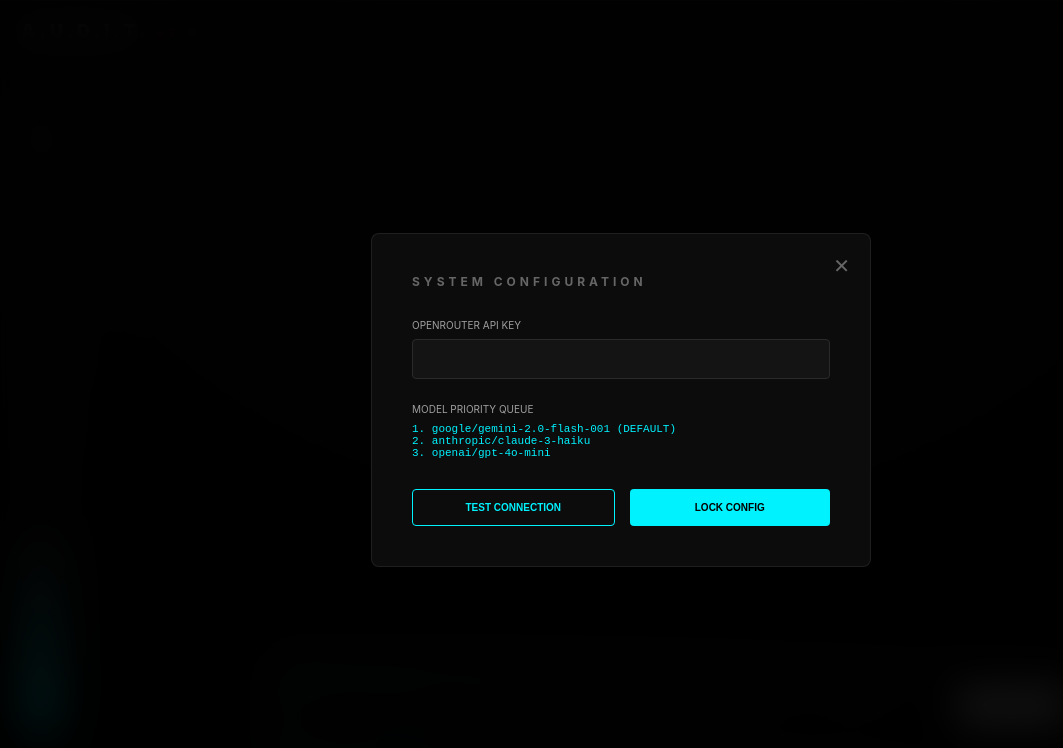
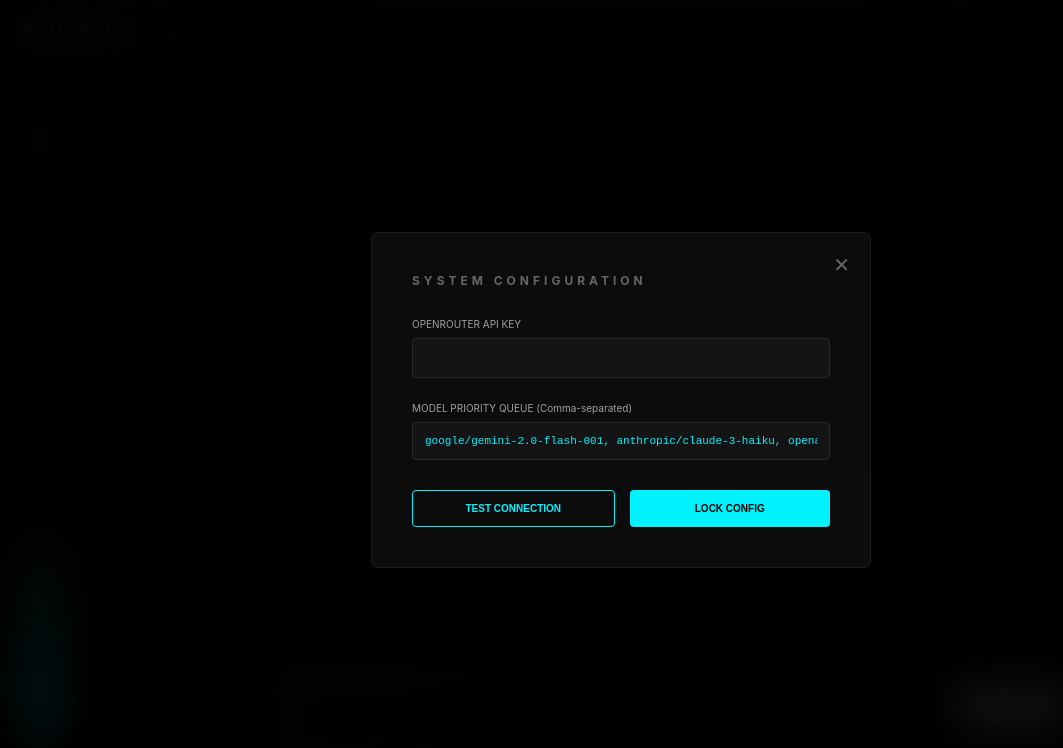
Before and after one commit to LokiLaufeyson-TheTrickster/A.U.D.I.T., a Next.js app in the folder frontend/: page / in a window 1280 px wide. Both pictures are taken after a click on the button "SETTINGS". Shown: the top 748 px of the page, without its empty margins (19-1082 px from the left). Built offline with nearby package versions, Linux system fonts and the light colour scheme.

Commit message:
Update: Added custom model priority, Hedonist persona, and vector persistence. Updated walkthrough based on feedback.

```diff
--- a/frontend/src/app/page.tsx
+++ b/frontend/src/app/page.tsx
@@ -21,6 +21,11 @@
 
     try {
       const config = await db.configs.get('openrouter_key');
+      const priorityConfig = await db.configs.get('model_priority');
+      const model_priority = priorityConfig?.value
+        ? priorityConfig.value.split(',').map((m: string) => m.trim())
+        : ["google/gemini-2.0-flash-001", "anthropic/claude-3-haiku", "openai/gpt-4o-mini"];
+
       const response = await fetch('http://localhost:8000/analyze-decision', {
         method: 'POST',
         headers: { 'Content-Type': 'application/json' },
@@ -31,7 +36,7 @@
           },
           config: {
             openrouter_key: config?.value || '',
-            model_priority: ["google/gemini-2.0-flash-001", "anthropic/claude-3-haiku", "openai/gpt-4o-mini"]
+            model_priority: model_priority
           }
         })
       });
--- a/frontend/src/components/ForkView.tsx
+++ b/frontend/src/components/ForkView.tsx
@@ -76,6 +76,22 @@
         </div>
       </div>
 
+      {/* The Hedonist */}
+      <div style={{
+        flex: 1, padding: '40px', borderRight: '1px solid rgba(255,255,255,0.05)',
+        background: 'linear-gradient(to bottom, rgba(255,170,0,0.02), transparent)'
+      }}>
+        <div style={{ fontSize: '9px', letterSpacing: '2px', color: 'var(--amber)', marginBottom: '10px' }}>PERSONA: THE HEDONIST</div>
+        <h2 style={{ fontSize: '24px', fontWeight: 300, marginBottom: '20px' }}>Impulse Path</h2>
+        <p style={{ color: 'var(--gray-300)', lineHeight: 1.6, fontSize: '14px' }}>
+          {results.hedonist.prediction}
+        </p>
+        <div style={{ marginTop: '30px', padding: '15px', border: '1px solid var(--amber)', borderRadius: '4px' }}>
+          <div style={{ fontSize: '10px', color: 'var(--amber)' }}>5-YEAR REGRET IMPACT</div>
+          <div style={{ fontSize: '20px', fontWeight: 900 }}>+{(results.hedonist.impact * 100).toFixed(1)}%</div>
+        </div>
+      </div>
+
       {/* The Shadow */}
       <div style={{
         flex: 1, padding: '40px',
--- a/frontend/src/components/SettingsLayer.tsx
+++ b/frontend/src/components/SettingsLayer.tsx
@@ -9,6 +9,7 @@
 
 export default function SettingsLayer({ onClose }: Props) {
   const [apiKey, setApiKey] = useState('');
+  const [modelPriority, setModelPriority] = useState('');
   const [latency, setLatency] = useState<string | null>(null);
   const [status, setStatus] = useState<'idle' | 'testing' | 'success' | 'failed'>('idle');
 
@@ -16,10 +17,15 @@
     db.configs.get('openrouter_key').then(config => {
       if (config) setApiKey(config.value);
     });
+    db.configs.get('model_priority').then(config => {
+      if (config) setModelPriority(config.value);
+      else setModelPriority("google/gemini-2.0-flash-001, anthropic/claude-3-haiku, openai/gpt-4o-mini");
+    });
   }, []);
 
   const handleSave = async () => {
     await db.configs.put({ key: 'openrouter_key', value: apiKey });
+    await db.configs.put({ key: 'model_priority', value: modelPriority });
     alert('Configuration Locked.');
   };
 
@@ -67,12 +73,18 @@
         </div>
 
         <div style={{ marginBottom: '30px' }}>
-          <label style={{ fontSize: '10px', color: 'var(--gray-400)', display: 'block', marginBottom: '8px' }}>MODEL PRIORITY QUEUE</label>
-          <div style={{ fontSize: '11px', color: 'var(--cyan)', fontFamily: 'var(--font-mono)' }}>
-            1. google/gemini-2.0-flash-001 (DEFAULT)<br/>
-            2. anthropic/claude-3-haiku<br/>
-            3. openai/gpt-4o-mini
-          </div>
+          <label style={{ fontSize: '10px', color: 'var(--gray-400)', display: 'block', marginBottom: '8px' }}>MODEL PRIORITY QUEUE (Comma-separated)</label>
+          <input
+            type="text"
+            value={modelPriority}
+            onChange={(e) => setModelPriority(e.target.value)}
+            placeholder="e.g. google/gemini-2.0-flash-001, openrouter/auto"
+            style={{
+              width: '100%', background: 'rgba(255,255,255,0.03)', border: '1px solid var(--gray-700)',
+              padding: '12px', color: 'var(--cyan)', borderRadius: '4px', fontSize: '11px',
+              fontFamily: 'var(--font-mono)'
+            }}
+          />
         </div>
 
         <div style={{ display: 'flex', gap: '15px' }}>
```
Also changed, not shown: 2 other files (tests, documents, lock files or other folders).
